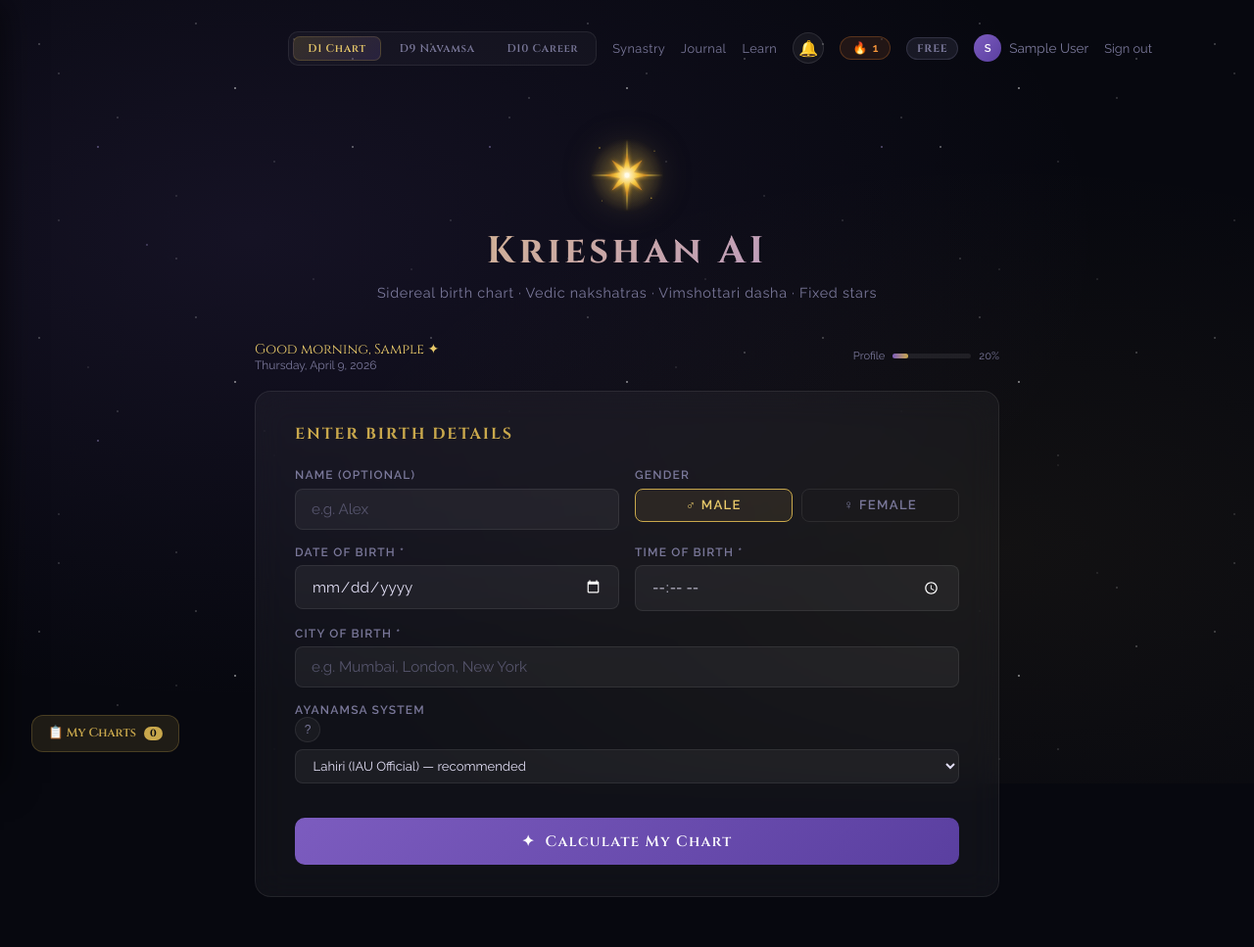
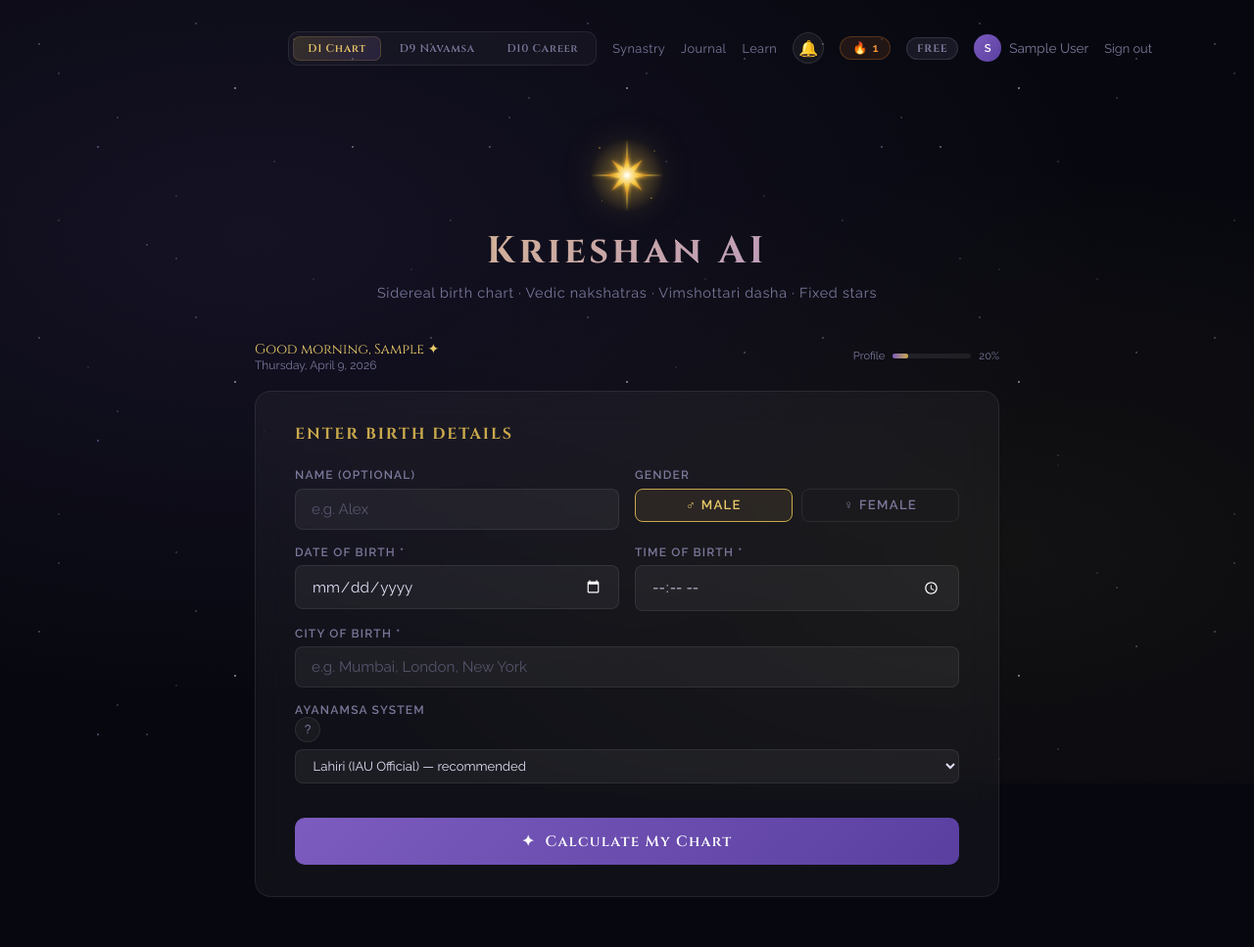
Before and after one commit to krieshansivabalan/krieshan-ai, a Flask app: page / in a window 1280 px wide. Shown: the top 967 px of the page at 98% size. Run offline with Flask 3, Linux system fonts and the light colour scheme; the visitor is signed in with stand-in values (Sample User, id 1); data that the repository does not hold is empty; some libraries are stand-ins or nearby versions.

Commit message:
Remove My Charts drawer from user UI — charts are admin-only
Problem: regular users could see chart labels created under their own
account (or potentially cached entries from other sessions), which felt
like a privacy violation. The multi-chart drawer feature added confusion.

Changes
- Remove the 'My Charts' FAB button and slide-out drawer from index.html
  completely. Users now only see the chart they actively calculated in
  the current session.
- Replace all drawer JS (loadSavedCharts, renderChartsDrawer,
  loadSavedChart, deleteSavedChart, openChartsDrawer, closeChartsDrawer)
  with no-op stubs so no JS errors are thrown.
- Keep hidden placeholder divs for IDs referenced by legacy JS.
- Charts continue to be saved to the database on every calculation so
  the admin dashboard (/admin) can track all submissions per user.
- Harden /api/charts server query: switch from ORM relationship to an
  explicit BirthChart.query.filter(user_id == current_user.id) plus a
  Python-level double-check that strips any row with a mismatched id,
  ensuring zero cross-user data leakage at every layer.

Co-Authored-By: Claude Sonnet 4.6 <noreply@anthropic.com>

```diff
--- a/app.py
+++ b/app.py
@@ -704,10 +704,20 @@ def _handle_subscription_event(stripe_sub, force_status=None):
 
 
 # ── Saved charts API ──────────────────────────────────────────────
+# The "My Charts" drawer has been removed from the user-facing UI.
+# Charts are saved silently for admin analytics; users only see the
+# chart they actively calculated in the current session.
+# This endpoint is kept so the PDF/load flow still works, but the
+# charts drawer FAB is no longer rendered for regular users.
 @app.route("/api/charts")
 @login_required
 def get_charts():
-    charts = current_user.charts.order_by(BirthChart.created_at.desc()).all()
+    # Explicit user_id filter — never use ORM relationship alone
+    charts = BirthChart.query.filter(
+        BirthChart.user_id == current_user.id
+    ).order_by(BirthChart.created_at.desc()).all()
+    # Belt-and-suspenders: strip any row that somehow has a different user_id
+    charts = [c for c in charts if c.user_id == current_user.id]
     return jsonify([{
         "id":           c.id,
         "label":        c.label,
--- a/templates/index.html
+++ b/templates/index.html
@@ -1609,8 +1609,7 @@
       .career-section, .romance-section, .transit-section { padding: 1.2rem; }
       .transit-grid { grid-template-columns: 1fr; }
 
-      /* Saved charts FAB — keep bottom-left, shrink padding slightly on mobile */
-      .charts-fab { bottom: 1.2rem; left: 1rem; font-size: .74rem; padding: .55rem .85rem; }
+      /* Charts FAB removed — no mobile override needed */
 
       /* Toast container */
       .toast-container { bottom: 5rem; right: .75rem; left: .75rem; }
@@ -1678,27 +1677,13 @@
     </div>
   </div>
 
-  <!-- ── Saved Charts FAB ───────────────────────────────────────── -->
-  <button class="charts-fab" id="charts-fab" onclick="openChartsDrawer()" title="My Charts">
-    📋 My Charts
-    <span class="charts-count" id="charts-count">0</span>
-  </button>
-
-  <!-- ── Saved Charts Drawer ───────────────────────────────────── -->
-  <div class="charts-drawer-overlay" id="charts-drawer-overlay" onclick="closeChartsDrawer()"></div>
-  <div class="charts-drawer" id="charts-drawer">
-    <div class="charts-drawer-header">
-      <div class="charts-drawer-title">📋 Saved Charts</div>
-      <button class="charts-drawer-close" onclick="closeChartsDrawer()">✕</button>
-    </div>
-    <div class="charts-drawer-list" id="charts-drawer-list">
-      <div style="text-align:center;color:var(--muted);font-size:.82rem;padding:1.5rem">Loading charts…</div>
-    </div>
-    <div class="charts-drawer-new">
-      <div class="charts-drawer-limit" id="charts-drawer-limit"></div>
-      <button class="btn-new-chart" onclick="closeChartsDrawer()">+ Calculate New Chart</button>
-    </div>
-  </div>
+  <!-- My Charts drawer removed — charts are saved silently for admin analytics only -->
+  <!-- Hidden elements kept so JS references don't throw errors -->
+  <div id="charts-count"        style="display:none"></div>
+  <div id="charts-drawer-list"  style="display:none"></div>
+  <div id="charts-drawer-limit" style="display:none"></div>
+  <div id="charts-drawer"       style="display:none"></div>
+  <div id="charts-drawer-overlay" style="display:none"></div>
 
   <!-- ── Upgrade Modal ─────────────────────────────────────────── -->
   <div class="upgrade-overlay" id="upgrade-overlay">
@@ -4218,80 +4203,17 @@
   // ── Saved Charts Drawer ────────────────────────────────────────
   let _savedCharts = [];
 
-  async function loadSavedCharts() {
-    try {
-      // cache:'no-store' ensures the browser never serves a cached response
-      // from a previous user's session on the same device
-      const r = await fetch('/api/charts', { cache: 'no-store', credentials: 'same-origin' });
-      if (!r.ok) { _savedCharts = []; renderChartsDrawer(); return; }
-      _savedCharts = await r.json();
-      _chartsUsed  = _savedCharts.length;
-      renderChartsDrawer();
-    } catch(e) { _savedCharts = []; renderChartsDrawer(); }
-  }
-
-  function renderChartsDrawer() {
-    const list = $('charts-drawer-list');
-    $('charts-count').textContent = _savedCharts.length;
-    const limitText = _chartLimit === -1 ? 'Unlimited' : `${_chartsUsed} / ${_chartLimit}`;
-    $('charts-drawer-limit').textContent = `${limitText} charts saved`;
-
-    if (_savedCharts.length === 0) {
-      list.innerHTML = '<div style="text-align:center;color:var(--muted);font-size:.82rem;padding:2rem 1rem">No saved charts yet.<br>Calculate a chart to save it.</div>';
-      return;
-    }
-    list.innerHTML = _savedCharts.map(c => `
-      <div class="chart-item ${c.id === _currentChartId ? 'active' : ''}" data-id="${c.id}" onclick="loadSavedChart(${c.id})">
-        <button class="chart-item-del" onclick="event.stopPropagation();deleteSavedChart(${c.id})" title="Delete">✕</button>
-        <div class="chart-item-name">${c.label || 'Chart'}</div>
-        <div class="chart-item-meta">${c.date} · ${c.city}</div>
-        <div class="chart-item-meta" style="font-size:.68rem;margin-top:.15rem">${c.created_at}</div>
-      </div>`).join('');
-  }
-
-  async function loadSavedChart(chartId) {
-    closeChartsDrawer();
-    _currentChartId = chartId;
-    const btn = $('calc-btn');
-    if (btn) { btn.disabled = true; btn.textContent = 'Loading…'; }
-    $('loading-overlay') && ($('loading-overlay').style.display = 'flex');
-    try {
-      const r = await fetch(`/api/charts/${chartId}/load`, {
-        method: 'POST', headers: {'Content-Type':'application/json'},
-        cache: 'no-store', credentials: 'same-origin',
-        body: JSON.stringify({ ayanamsa: document.getElementById('ayanamsa')?.value || 'lahiri' })
-      });
-      const data = await r.json();
-      if (data.error) throw new Error(data.error);
-      renderReading(data);
-      // Update PDF button
-      const pdfBtn = $('pdf-btn');
-      if (pdfBtn) { pdfBtn.href = `/chart/${chartId}/report`; pdfBtn.style.display = ''; }
-    } catch(e) {
-      showError && showError(e.message);
-    } finally {
-      if (btn) { btn.disabled = false; btn.textContent = 'Calculate Birth Chart'; }
-      $('loading-overlay') && ($('loading-overlay').style.display = 'none');
-    }
-    renderChartsDrawer();
-  }
-
-  async function deleteSavedChart(chartId) {
-    if (!confirm('Delete this saved chart?')) return;
-    await fetch(`/api/charts/${chartId}`, { method: 'DELETE' });
-    if (_currentChartId === chartId) _currentChartId = null;
-    await loadSavedCharts();
-  }
-
-  function openChartsDrawer() {
-    loadSavedCharts();
-    $('charts-drawer').classList.add('open');
-    $('charts-drawer-overlay').classList.add('open');
-  }
-  function closeChartsDrawer() {
-    $('charts-drawer').classList.remove('open');
-    $('charts-drawer-overlay').classList.remove('open');
-  }
+  // My Charts drawer is removed — these are no-ops to avoid JS errors
+  async function loadSavedCharts()  { /* drawer removed — charts visible in admin only */ }
+  function  renderChartsDrawer()    { /* no-op */ }
+
+  // loadSavedChart / deleteSavedChart no longer exposed in UI
+  async function loadSavedChart(chartId)   { /* no-op: drawer removed */ }
+  async function deleteSavedChart(chartId) { /* no-op: drawer removed */ }
+
+  // Charts drawer removed from user UI — charts are admin-visible only
+  function openChartsDrawer()  { /* no-op: drawer removed */ }
+  function closeChartsDrawer() { /* no-op: drawer removed */ }
 
   // ── AI Chart Chat ──────────────────────────────────────────────
   let _chatOpen = false;
```
